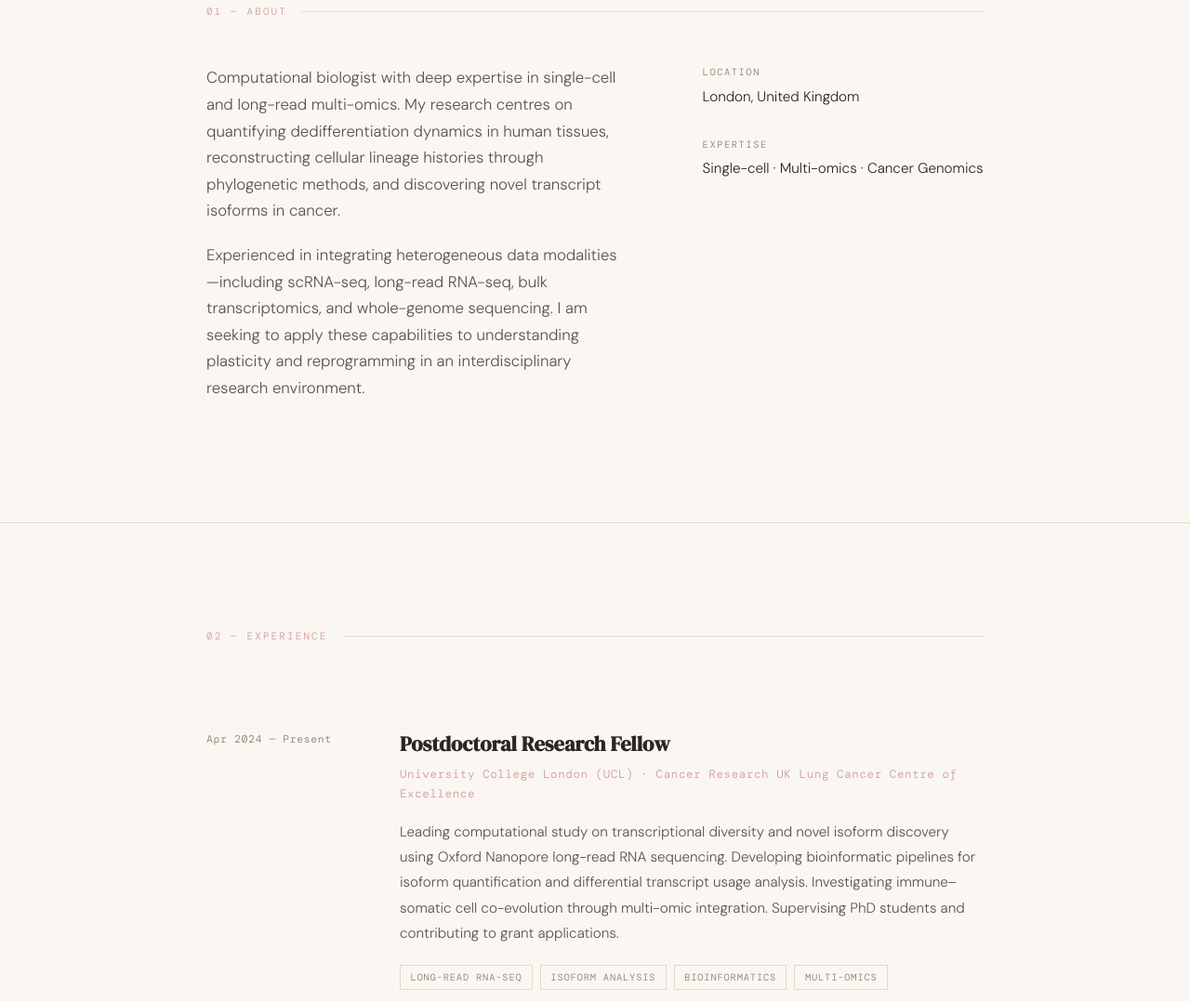
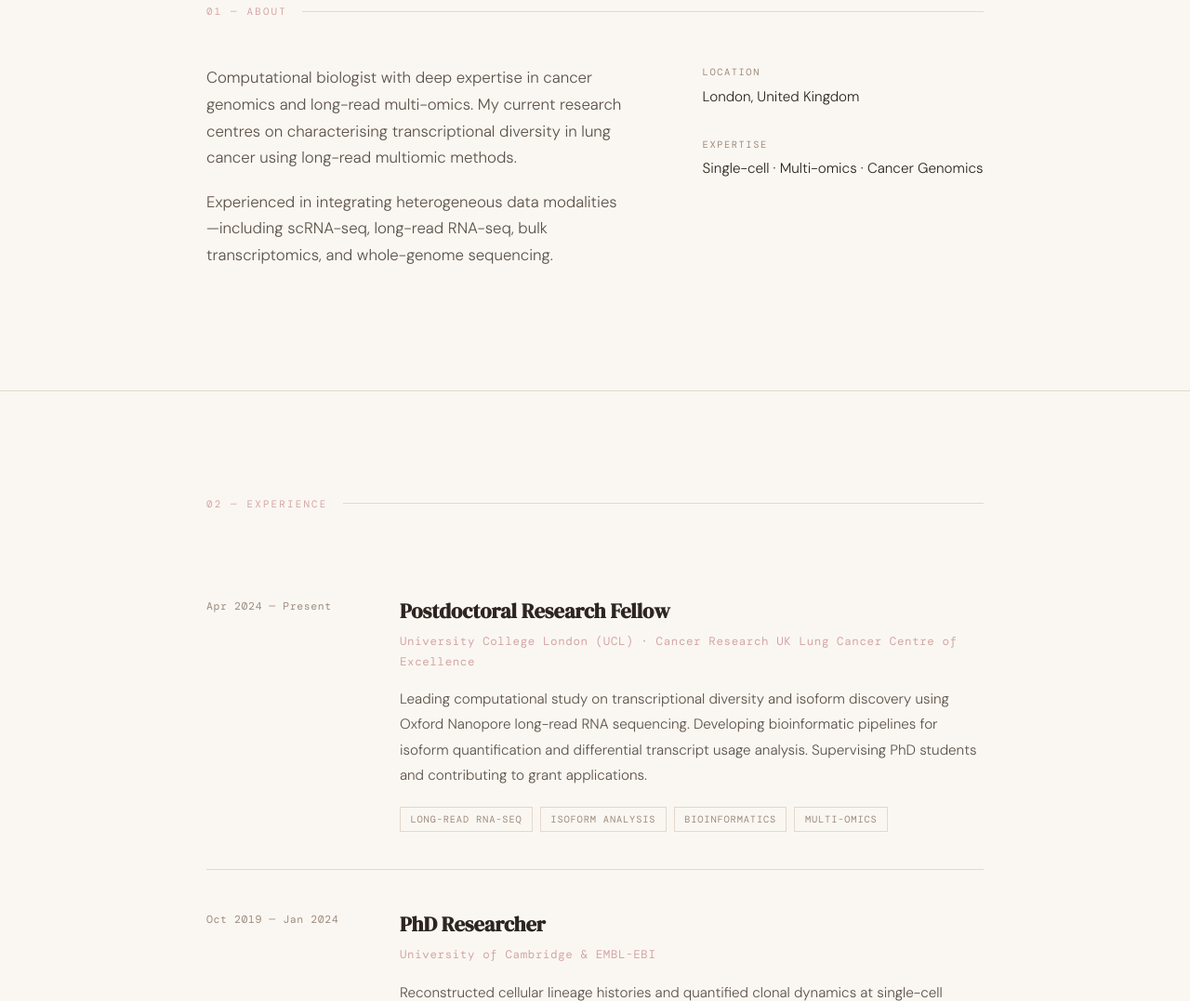
Before and after one commit to Mkalyva/my-cv, a plain HTML site: page index.html in a window 1280 px wide. Shown: the part 910-1987 px from the top of the page at 93% size. Drawn offline with nearby package versions, Linux system fonts and the light colour scheme; a web font is replaced by a local one.

Commit message:
original memo edit

```diff
--- a/index.html
+++ b/index.html
@@ -436,8 +436,7 @@
         Maria<br /><em>Kalyva</em>
       </h1>
       <p class="hero-tagline reveal" style="transition-delay:0.2s">
-        Researcher and academic professional specializing in cutting-edge methodologies and scientific advancement.
-        Passionate about innovation and collaborative research.
+        Researcher and computional biologist with experience in cancer genomics, transcriptomics and bioinformatics. Passionate about interdisciplinary work and innovation.
       </p>
       <a href="#contact" class="hero-cta reveal" style="transition-delay:0.3s">
         Get in touch
@@ -455,10 +454,10 @@
       <div class="about-grid">
         <div class="about-text reveal">
           <p>
-            Computational biologist with deep expertise in single-cell and long-read multi-omics. My research centres on quantifying dedifferentiation dynamics in human tissues, reconstructing cellular lineage histories through phylogenetic methods, and discovering novel transcript isoforms in cancer.
+            Computational biologist with deep expertise in cancer genomics and long-read multi-omics. My current research centres on characterising transcriptional diversity in lung cancer using long-read multiomic methods.
           </p>
           <p>
-            Experienced in integrating heterogeneous data modalities—including scRNA-seq, long-read RNA-seq, bulk transcriptomics, and whole-genome sequencing. I am seeking to apply these capabilities to understanding plasticity and reprogramming in an interdisciplinary research environment.
+            Experienced in integrating heterogeneous data modalities—including scRNA-seq, long-read RNA-seq, bulk transcriptomics, and whole-genome sequencing.
           </p>
         </div>
         <div class="about-meta reveal" style="transition-delay:0.1s">
@@ -486,7 +485,7 @@
           <h3 class="exp-role">Postdoctoral Research Fellow</h3>
           <p class="exp-company">University College London (UCL) · Cancer Research UK Lung Cancer Centre of Excellence</p>
           <p class="exp-desc">
-            Leading computational study on transcriptional diversity and novel isoform discovery using Oxford Nanopore long-read RNA sequencing. Developing bioinformatic pipelines for isoform quantification and differential transcript usage analysis. Investigating immune–somatic cell co-evolution through multi-omic integration. Supervising PhD students and contributing to grant applications.
+            Leading computational study on transcriptional diversity and isoform discovery using Oxford Nanopore long-read RNA sequencing. Developing bioinformatic pipelines for isoform quantification and differential transcript usage analysis. Supervising PhD students and contributing to grant applications.
           </p>
           <div class="exp-tags">
             <span class="tag">Long-read RNA-seq</span>
```
